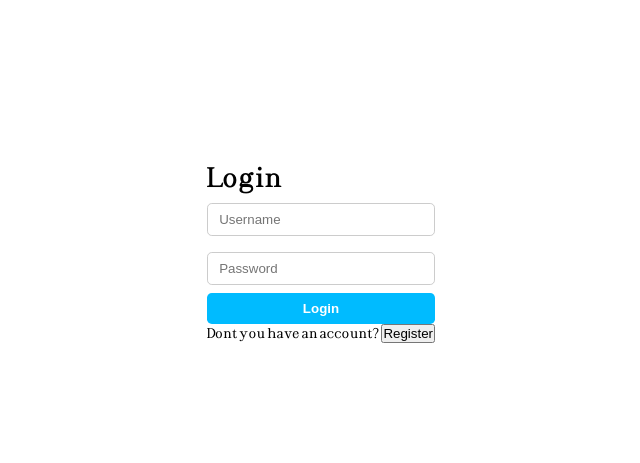
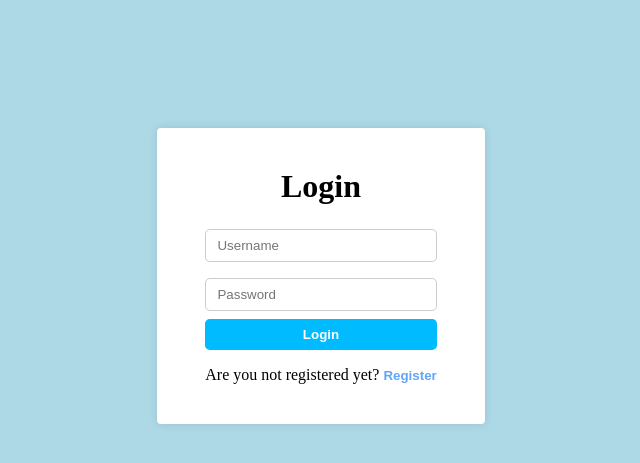
Before and after one commit to Marci0817/gambling-site, a PHP site: page /auth.html in a window 1280 px wide. Shown: the top 463 px of the page, without its empty margins (319-959 px from the left). Run offline with PHP 8.4, Linux system fonts and the light colour scheme.

Commit message:
Update form style

```diff
--- a/auth.html
+++ b/auth.html
@@ -16,7 +16,7 @@
         <script src="scripts/auth.js" defer></script>
     </head>
     <body>
-        <div class="font-display">
+        <div class="">
             <form id="loginForm" action="" method="">
                 <h1>Login</h1>
                 <input
@@ -34,9 +34,13 @@
                     autocomplete="current-password"
                 />
                 <button class="btn" type="submit" name="login">Login</button>
-                <p>
-                    Dont you have an account?
-                    <button type="button" onclick="selectForm('register')">
+                <p class="note">
+                    Are you not registered yet?
+                    <button
+                        type="button"
+                        class="reset-btn"
+                        onclick="selectForm('register')"
+                    >
                         Register
                     </button>
                 </p>
@@ -68,9 +72,13 @@
                 <button class="btn" type="submit" name="register">
                     Register
                 </button>
-                <p>
+                <p class="note">
                     Do you have an account?
-                    <button type="button" onclick="selectForm('login')">
+                    <button
+                        type="button"
+                        class="reset-btn"
+                        onclick="selectForm('login')"
+                    >
                         Login
                     </button>
                 </p>
--- a/styles/auth.css
+++ b/styles/auth.css
@@ -1,7 +1,13 @@
 form{
     display: flex;
     flex-direction: column;
-    padding: 2rem 4rem;
+    padding: 2.5rem 3rem;
+    background-color: white;
+    border-radius: 0.25rem;
+    box-shadow: 0 0 10px rgba(0, 0, 0, 0.1);
+    max-width: 100%;
+    margin-top: 30%;
+
 }
 
 div{
@@ -10,3 +16,35 @@ div{
     align-items: center;
     margin-top: 10%;
 }
+
+.note{
+    margin-top: 1em;
+}
+
+h1{
+    text-align: center;
+    font-weight: 900;
+    margin-bottom: 1rem;
+}
+
+.btn{
+    padding: 0.5rem 1rem;
+}
+
+body{
+    background-color: lightblue;
+}
+
+.reset-btn{
+	color: rgb(96 165 250);
+    font-weight: 600;
+
+}
+
+@media screen and (min-width: 768px){
+    form{
+        max-width: 70%;
+        margin-top: 0;
+    }
+
+}
```
